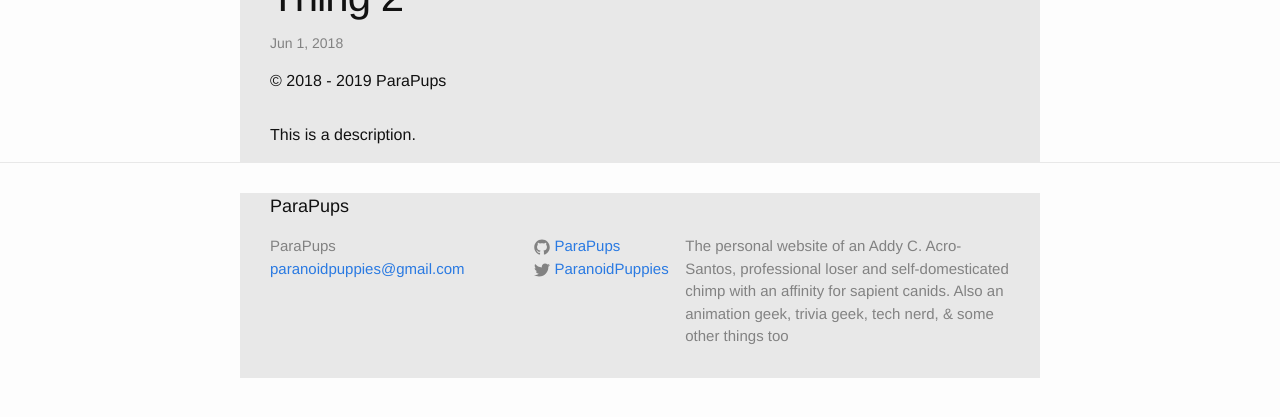
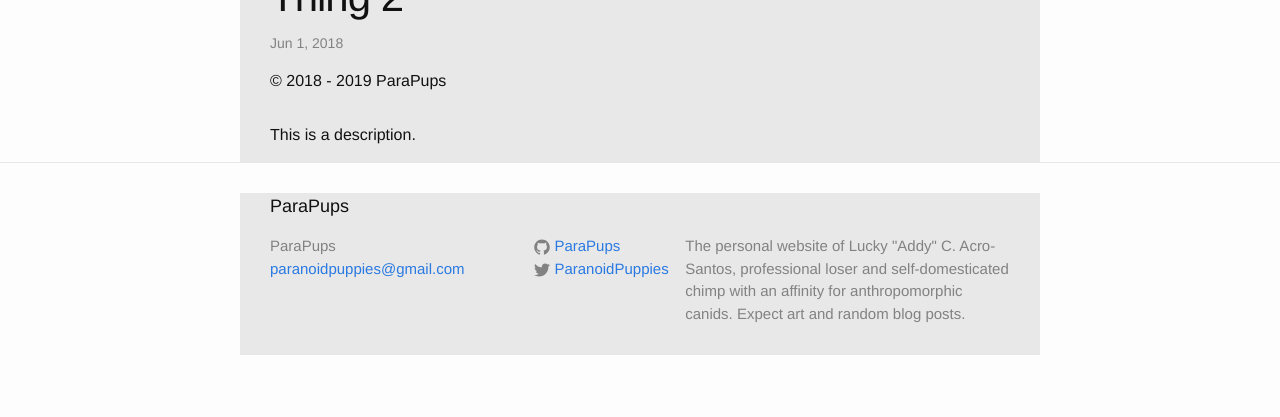
Before and after one commit to ParaPups/parapups.github.io, a Jekyll site: the page built from _artpieces/thing2.md, in a window 1280 px wide, cut to the strip 467-884 px from the top of the page. Built offline with Jekyll 4.4.1, drawn with Linux system fonts in a browser that asks for light colours.

Commit message:
Change description

```diff
--- a/_config.yml
+++ b/_config.yml
@@ -9,9 +9,9 @@
 title: ParaPups
 email: paranoidpuppies@gmail.com
 description: > # this means to ignore newlines until "baseurl:"
-  The personal website of an Addy C. Acro-Santos, professional loser and
-  self-domesticated chimp with an affinity for sapient canids.
-  Also an animation geek, trivia geek, tech nerd, & some other things too
+  The personal website of Lucky "Addy" C. Acro-Santos, professional loser and
+  self-domesticated chimp with an affinity for anthropomorphic canids.
+  Expect art and random blog posts.
 baseurl: "" # the subpath of your site, e.g. /blog
 url: "http://www.parapups.us" # the base hostname & protocol for your site
 twitter_username: ParanoidPuppies
```
